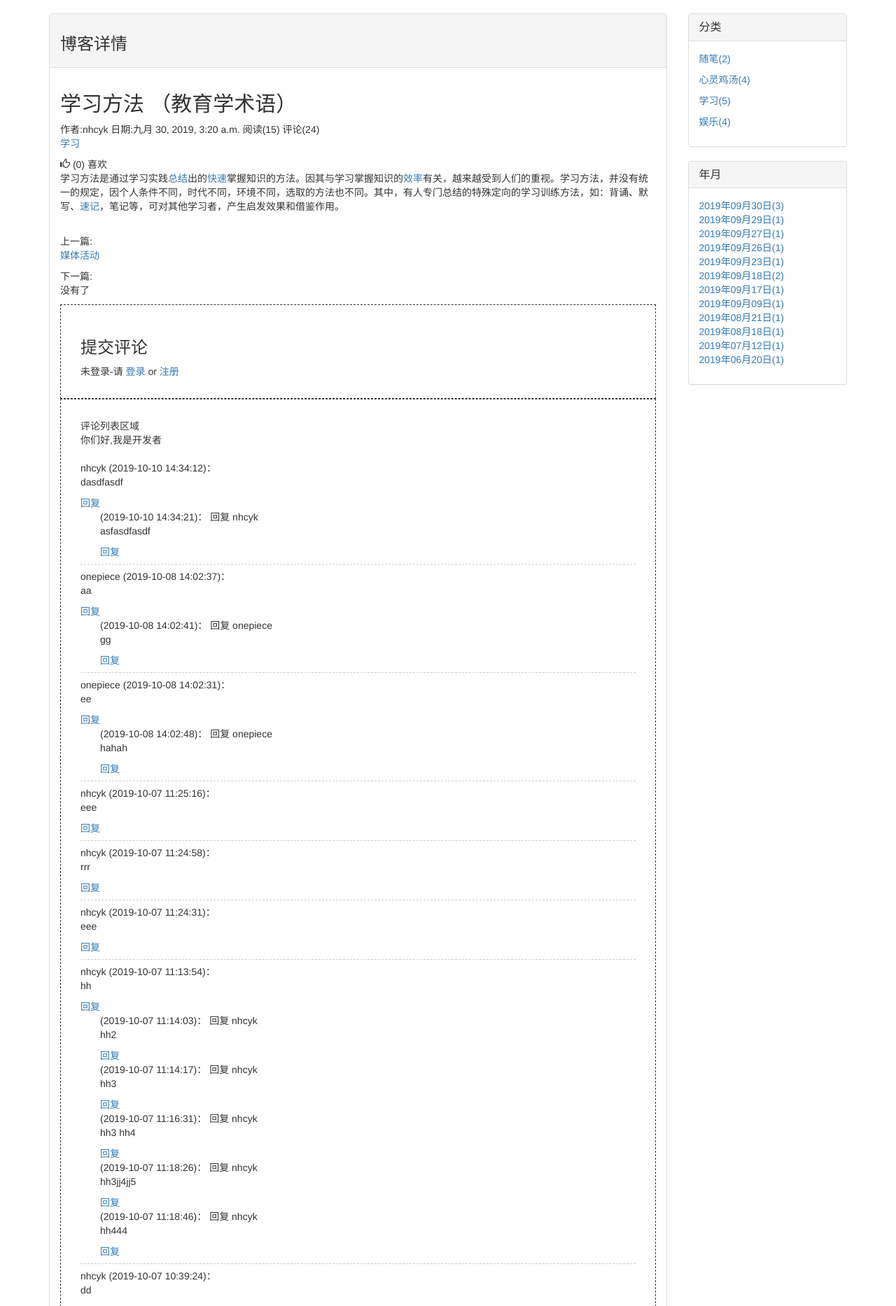
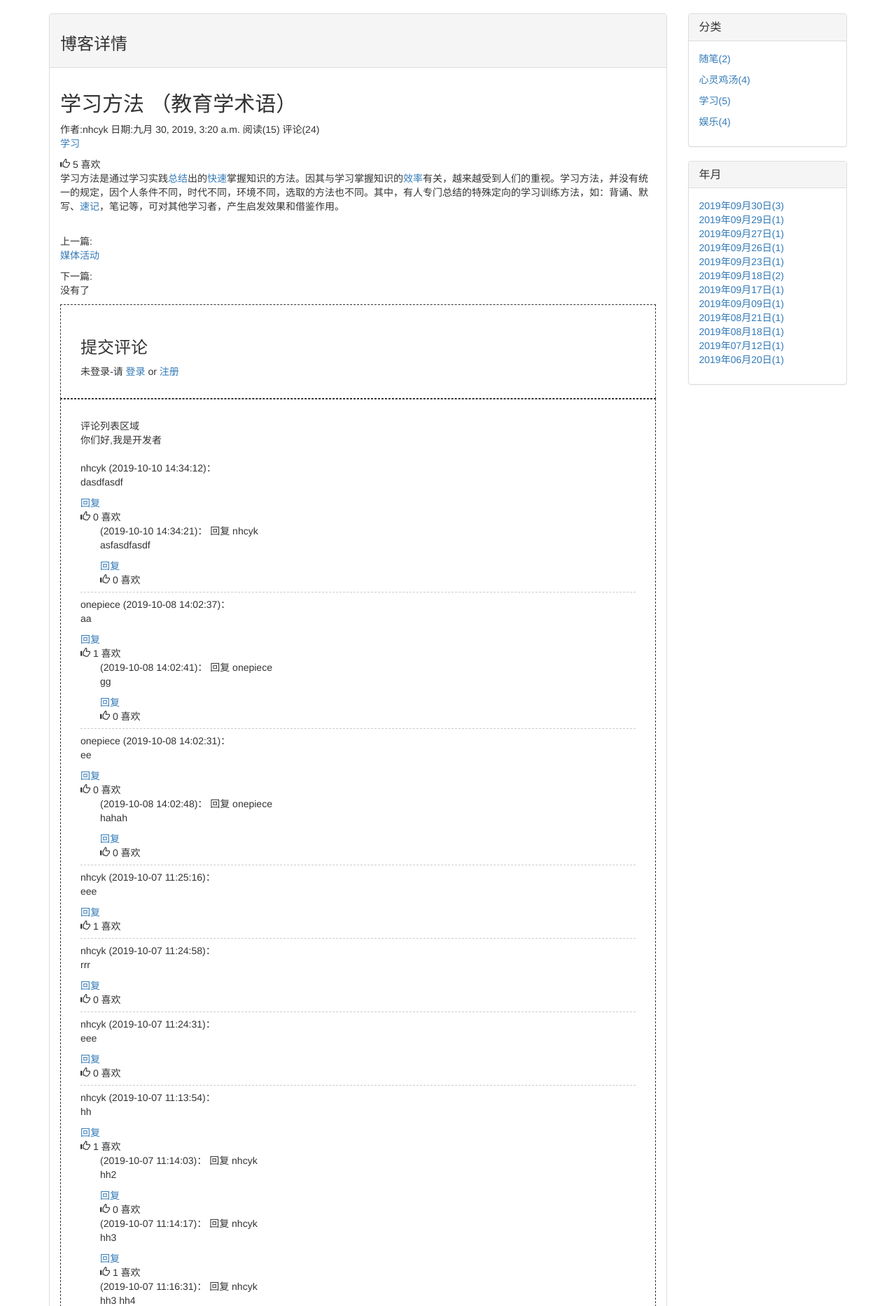
Before and after one commit to gdcyk/mysite, a Django app: page /blog/detail/9 in a window 1280 px wide. Shown: the part 51-1918 px from the top of the page at 70% size. Run offline with Django 3.2, Linux system fonts and the light colour scheme; data comes from the database, SQL or seed files in the repository; both versions use the stored data as it was after the commit; some libraries are stand-ins or nearby versions.

Commit message:
finish the function "give a like" for blog, comment and reply.

```diff
--- a/blog/templates/blog_detail.html
+++ b/blog/templates/blog_detail.html
@@ -1,6 +1,7 @@
 {% extends 'blog_list.html' %}
 {% load staticfiles %}
 {% load comment_tags %}
+{% load like_tags %}
 
 {% block header_extends %}
     <script type="text/javascript" src="{% static "ckeditor/ckeditor-init.js" %}"></script>
@@ -28,8 +29,8 @@
         <p>{{ blog.blog_type }}</p>
     </a>
     <div class="like" onclick="likeChange(this, 'blog', {{ blog.pk }})">
-        <span class="glyphicon glyphicon-thumbs-up"></span>
-        <span class="likes_num">(0)</span>
+        <span class="glyphicon glyphicon-thumbs-up {% get_like_status blog %}"></span>
+        <span class="likes_num">{% get_like_count blog %}</span>
         <span>喜欢</span>
     </div>
     <div>{{ blog.content|safe }}</div>
@@ -93,6 +94,11 @@
                         {{ comment.text|safe }}
                     </div>
                     <a href="javascript:reply({{ comment.pk }})">回复</a>
+                    <div class="like" onclick="likeChange(this, 'comment', {{ comment.pk }})">
+                        <span class="glyphicon glyphicon-thumbs-up {% get_like_status comment %}"></span>
+                        <span class="likes_num">{% get_like_count comment %}</span>
+                        <span>喜欢</span>
+                    </div>
 
                     {% for reply in comment.root_comment.all %}
                     <div class="reply">
@@ -104,6 +110,11 @@
                             {{ reply.text|safe }}
                         </div>
                         <a href="javascript:reply({{ reply.pk }})">回复</a>
+                        <div class="like" onclick="likeChange(this, 'comment', {{ reply.pk }})">
+                            <span class="glyphicon glyphicon-thumbs-up {% get_like_status reply %}"></span>
+                            <span class="likes_num">{% get_like_count reply %}</span>
+                            <span>喜欢</span>
+                        </div>
                     </div>
                     {% endfor %}
                 </div>
@@ -118,7 +129,7 @@
 {% block script_extends %}
     <script type="text/javascript">
         function likeChange(obj, content_type, object_id){
-            var is_like = obj.getElementsByClassName("active").length === 0;
+            var is_like = obj.getElementsByClassName("active").length !== 0;
             $.ajax({
                 url:"{% url "like" %}",
                 type: "GET",
@@ -129,13 +140,27 @@
                 },
                 cache: false,
                 success: function (data) {
-                    console.log("success");
                     console.log(data);
-                    alert(data["status"]);
+                    if (data["status"] === "SUCCESS"){
+                        var element = $(obj.getElementsByClassName("glyphicon"));
+                        if (is_like){
+                            element.removeClass("active");
+                            console.log(is_like);
+                        }
+                        else {
+                            element.addClass("active");
+                            console.log(is_like);
+                        }
+                        var like_num = $(obj.getElementsByClassName("likes_num"));
+                        like_num.text(data["like_num"]);
+                        console.log(element);
+                    }
+                    else{
+                        alert(data["code"] + " " + data["message"])
+                    }
                 },
                 error: function (xhr) {
                     console.log(xhr);
-                    alert(xhr["status"]);
                 }
             })
         }
--- /dev/null
+++ b/likes/templatetags/like_tags.py
@@ -0,0 +1,20 @@
+from django.template import Library
+from django.contrib.contenttypes.models import ContentType
+from likes.views import LikeCount, LikeRecord
+
+register = Library()
+
+@register.simple_tag
+def get_like_count(obj):
+    ct = ContentType.objects.get_for_model(obj)
+    like_count, created = LikeCount.objects.get_or_create(content_type=ct, object_id=obj.pk)
+    return like_count.likes_num
+
+@register.simple_tag(takes_context=True)
+def get_like_status(context, obj):
+    user = context["user"]
+    if user.is_authenticated:
+        ct = ContentType.objects.get_for_model(obj)
+        if LikeRecord.objects.filter(content_type=ct, object_id=obj.pk, user=user).exists():
+            return "active"
+    return ""
--- a/mysite/settings.py
+++ b/mysite/settings.py
@@ -31,7 +31,7 @@ ALLOWED_HOSTS = []
 # Application definition
 
 INSTALLED_APPS = [
-    'adminlteui',
+    # 'adminlteui',
     'django.contrib.admin',
     'django.contrib.auth',
     'django.contrib.contenttypes',
```
Also changed, not shown: likes/views.py (+11 -15 lines), db.sqlite3, likes/templatetags/__init__.py (added).
